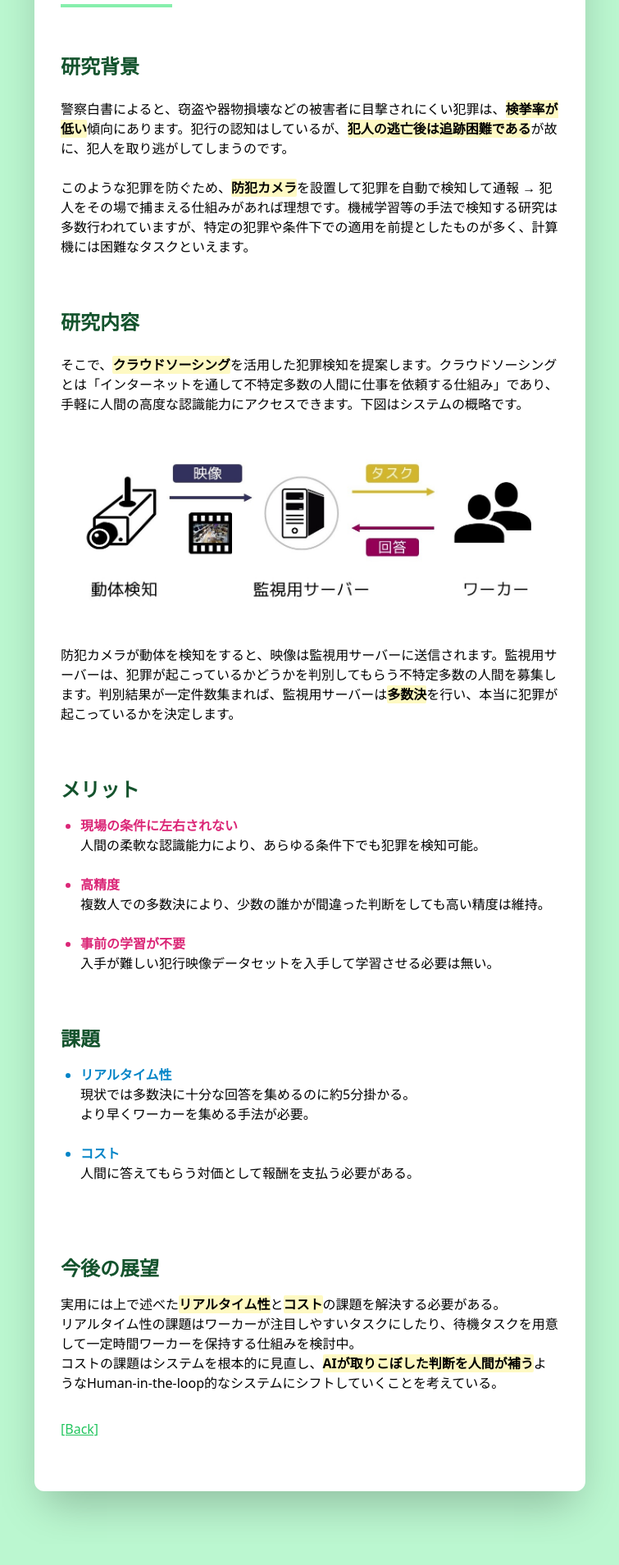
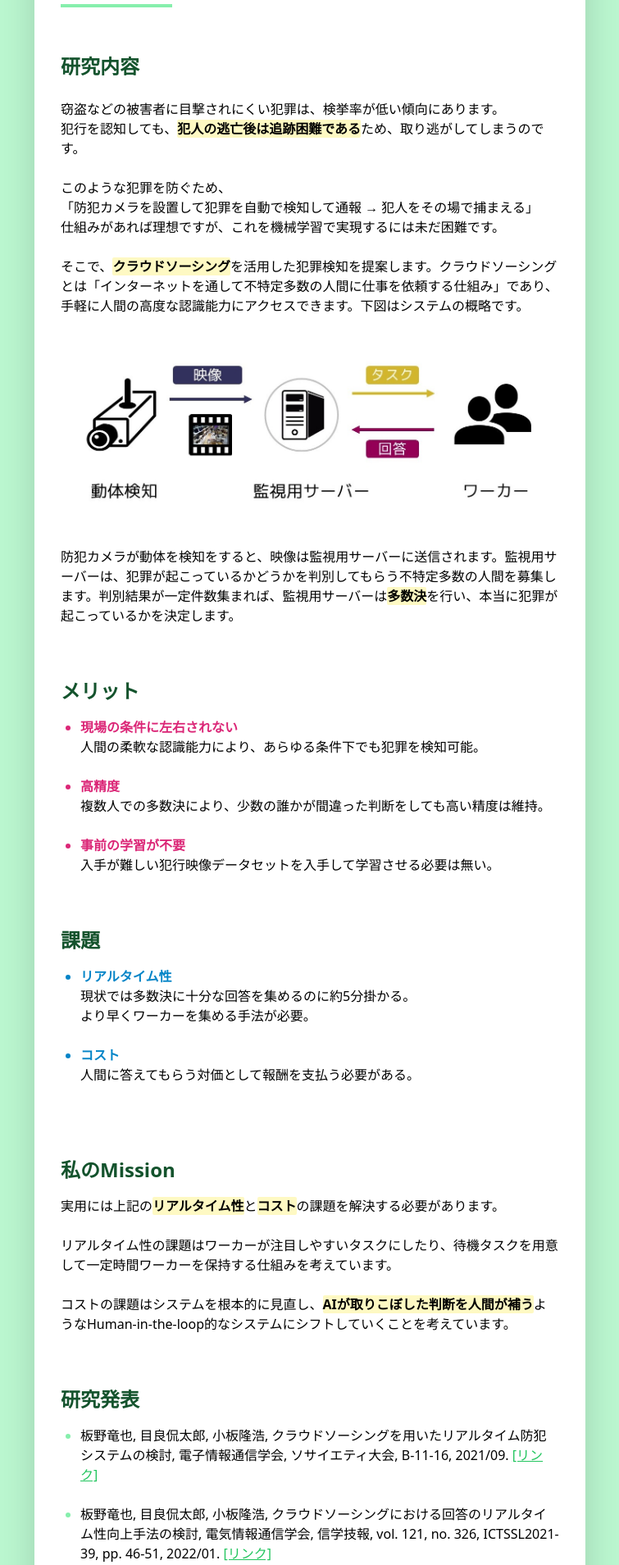
Before and after one commit to rint1925/rint-portfolio-website, a Nuxt app: page /research in a window 1280 px wide. Shown: the part 111-2020 px from the top of the page at 82% size, without its empty margins (262-1017 px from the left). Before the commit the page ends 1994 px from the top, so only its background shows below. Built offline with nearby package versions, Linux system fonts and the light colour scheme.

Commit message:
updated some contents

```diff
--- a/pages/index.vue
+++ b/pages/index.vue
@@ -9,7 +9,7 @@
           <NuxtLink class="link-text" to="/more-about">[もっと自己紹介]</NuxtLink></p>
 
         <h2>Research</h2>
-          <p>ヒューマンコンピューテーション（人間と人工知能による協調問題解決）に関わる研究をしています。その中でも、私はクラウドソーシングを活用した犯罪検知システムを構築するための研究しています。
+          <p>Human-in the Loop（人間と人工知能による協調問題解決）に関わる研究をしています。その中でも、私はクラウドソーシングを活用した犯罪検知システムを構築するための研究しています。
           <NuxtLink class="link-text" to="/research">[研究詳細]</NuxtLink></p>
 
         <h2>Skills</h2>
--- a/pages/research.vue
+++ b/pages/research.vue
@@ -5,12 +5,14 @@
 
         <h2 class="mt-30">Research</h2>
         <br>
-        <h3 class="mt-8 mb-6">研究背景</h3>
-        <p>警察白書によると、窃盗や器物損壊などの被害者に目撃されにくい犯罪は、<em>検挙率が低い</em>傾向にあります。犯行の認知はしているが、<em>犯人の逃亡後は追跡困難である</em>が故に、犯人を取り逃がしてしまうのです。</p>
+        <h3 class="mt-8 mb-6">研究内容</h3>
+          <p>窃盗などの被害者に目撃されにくい犯罪は、検挙率が低い傾向にあります。</p>
+          <p>犯行を認知しても、<em>犯人の逃亡後は追跡困難である</em>ため、取り逃がしてしまうのです。</p>
           <br>
-        <p>このような犯罪を防ぐため、<em>防犯カメラ</em>を設置して犯罪を自動で検知して通報 → 犯人をその場で捕まえる仕組みがあれば理想です。機械学習等の手法で検知する研究は多数行われていますが、特定の犯罪や条件下での適用を前提としたものが多く、計算機には困難なタスクといえます。</p>
-
-        <h3 class="mt-16 mb-6">研究内容</h3>
+          <p>このような犯罪を防ぐため、</p>
+          <p>「防犯カメラを設置して犯罪を自動で検知して通報 → 犯人をその場で捕まえる」</p>
+          <p>仕組みがあれば理想ですが、これを機械学習で実現するには未だ困難です。</p>
+          <br>
           <p>そこで、<em>クラウドソーシング</em>を活用した犯罪検知を提案します。クラウドソーシングとは「インターネットを通して不特定多数の人間に仕事を依頼する仕組み」であり、手軽に人間の高度な認識能力にアクセスできます。下図はシステムの概略です。</p>
           <img src="../assets/images/research.jpg" class="inline-block my-12">
           <p>防犯カメラが動体を検知をすると、映像は監視用サーバーに送信されます。監視用サーバーは、犯罪が起こっているかどうかを判別してもらう不特定多数の人間を募集します。判別結果が一定件数集まれば、監視用サーバーは<em>多数決</em>を行い、本当に犯罪が起こっているかを決定します。</p>
@@ -38,10 +40,21 @@
           <br>
           </ul>
 
-        <h3 class="mt-16 mb-4">今後の展望</h3>
-        <p>実用には上で述べた<em>リアルタイム性</em>と<em>コスト</em>の課題を解決する必要がある。</p>
-        <p>リアルタイム性の課題はワーカーが注目しやすいタスクにしたり、待機タスクを用意して一定時間ワーカーを保持する仕組みを検討中。</p>
-        <p>コストの課題はシステムを根本的に見直し、<em>AIが取りこぼした判断を人間が補う</em>ようなHuman-in-the-loop的なシステムにシフトしていくことを考えている。</p>
+        <h3 class="mt-16 mb-4">私のMission</h3>
+          <p>実用には上記の<em>リアルタイム性</em>と<em>コスト</em>の課題を解決する必要があります。</p>
+          <br>
+          <p>リアルタイム性の課題はワーカーが注目しやすいタスクにしたり、待機タスクを用意して一定時間ワーカーを保持する仕組みを考えています。</p>
+          <br>
+          <p>コストの課題はシステムを根本的に見直し、<em>AIが取りこぼした判断を人間が補う</em>ようなHuman-in-the-loop的なシステムにシフトしていくことを考えています。</p>
+
+        <h3 class="mt-16 mb-4">研究発表</h3>
+          <br>
+          <ul class="marker:text-green-300">
+            <li>板野竜也, 目良侃太郎, 小板隆浩, クラウドソーシングを用いたリアルタイム防犯システムの検討, 電子情報通信学会, ソサイエティ大会, B-11-16, 2021/09. <a href="https://www.ieice.org/publications/conferences/summary.php?id=CONF0000130755&ConfCd=2021S&session_num=B-11&year=2021&ConfType=" target="_blank" rel="noopener noreferrer">[リンク]</a></li>
+            <br>
+            <li>板野竜也, 目良侃太郎, 小板隆浩, クラウドソーシングにおける回答のリアルタイム性向上手法の検討, 電気情報通信学会, 信学技報, vol. 121, no. 326, ICTSSL2021-39, pp. 46-51, 2022/01. <a href="https://www.ieice.org/ken/paper/20220121BCh8/" target="_blank" rel="noopener noreferrer">[リンク]</a></li>
+          </ul>
+
         <NuxtLink class="inline-block link-text mt-8" to="/">[Back]</NuxtLink>
       </main>
     </div>
--- a/pages/skills.vue
+++ b/pages/skills.vue
@@ -16,11 +16,12 @@
           <br>
           <p><em>PHP</em> : 研究でのWeb開発</p>
           <br>
-          <p><em>JavaScript</em> : 個人・研究でのWeb開発 (Node.js / Nuxt.js / Vue.js)</p>
+          <p><em>HTML</em> : 当HP作成や研究での開発</p>
           <br>
-          <p><em>HTML</em> : 個人・研究でのWeb開発</p>
+          <p><em>CSS</em> : 当HP作成や研究での開発 (Tailwind CSS)</p>
           <br>
-          <p><em>CSS</em> : 個人・研究でのWeb開発 (Tailwind CSS)</p>
+          <p><em>JavaScript</em> : 当HP作成や研究での開発 (Node.js / Nuxt.js / Vue.js)</p>
+          <br>
           <br><br>
           <p>その他、以下の技術の経験があります。</p>
           <br>
--- a/pages/work-portfolio-site.vue
+++ b/pages/work-portfolio-site.vue
@@ -8,8 +8,8 @@
 
           <h3 class="mt-16 mb-6">作成の目的</h3>
             <ul class="marker:text-green-200">
-              <li>これまでの自分を形式にとらわれずに伝えるため</li>
-              <li>モダンなフレームワークを使って何か成果物を作りたいと思ったため</li>
+              <li>自分のアピール内容を、好きなように書けるため</li>
+              <li>モダンなフレームワークを使って何か作ってみたいと思ったため</li>
             </ul>
 
           <h3 class="mt-16 mb-6">内容</h3>
@@ -19,23 +19,23 @@
               <li>使用技術 : HTML / CSS / JavaScript / Node.js</li>
               <li>フレームワーク等 : Nuxt.js / Vue.js / Tailwind CSS</li>
               <li>デプロイ先 : Netlify</li>
+              <br>
+              <p>→ 私が小さい頃から<em class="bg-green-100">緑色</em>が大好きで、ベースカラーは緑になっています</p>
             </ul>
 
           <h3 class="mt-16 mb-6">苦労したこと</h3>
             <ul class="marker:text-green-300">
-              <li>あまり使い慣れないJavaScriptを使用して、かつモダンのフレームワークについて知識ゼロから勉強し、特有の仕様に慣れること</li>
+              <li>モダンのフレームワークについて知識ゼロから勉強し、特有の仕様に慣れること</li>
               <li>自分の理想のデザインに近づけること</li>
               <li>OS特有のエラーによりNode.jsを用いた開発が一時進まなかったこと</li>
             </ul>
 
-
           <h3 class="mt-16 mb-6">より良くしたいこと</h3>
             <ul class="marker:text-green-300">
-              <li>ContentfulなどのCMSを用いてMarkdown記法で記事作成して、それをそのままページに表示させるようにしたい</li>
-              <li>簡単なお問い合わせフォームの実装</li>
-              <li>ダークモードの実装</li>
+              <li>ContentfulなどのCMSを用いてMarkdown記法で記事作成して、それをそのままページに表示させるようにしたい（記事更新にいちいちHTMLを編集するのはナンセンス）</li>
+              <li>ダークモードの実装（最近画面を見っぱなしでダークモードの有難さが分かってきたため）</li>
+              <li>「文字」で伝える部分が多いため、より視覚的に伝えられる内容に改良したい</li>
             </ul>
-
 
         <NuxtLink class="inline-block link-text mt-8" to="/">[Back]</NuxtLink>
       </main>
```
Also changed, not shown: pages/more-about.vue (+11 -4 lines). Lines whose indentation alone changed are shown as unchanged.
